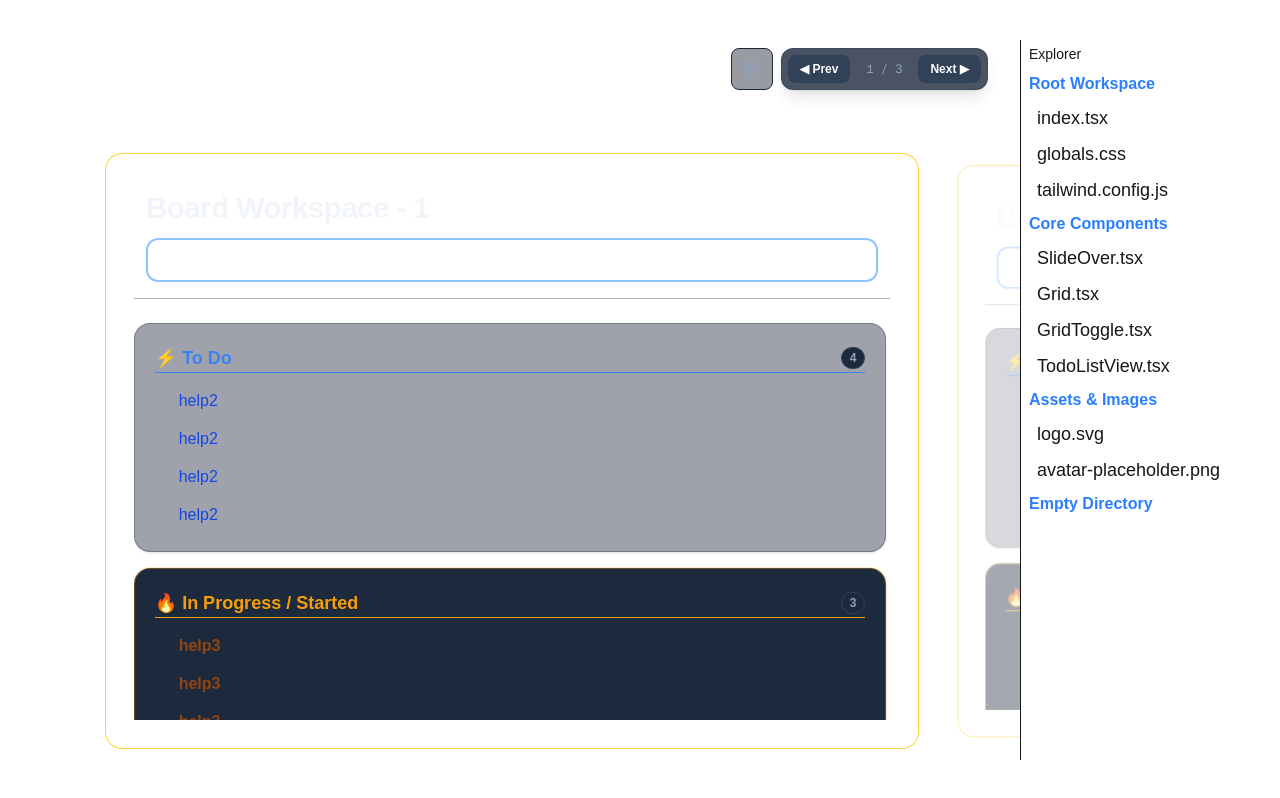
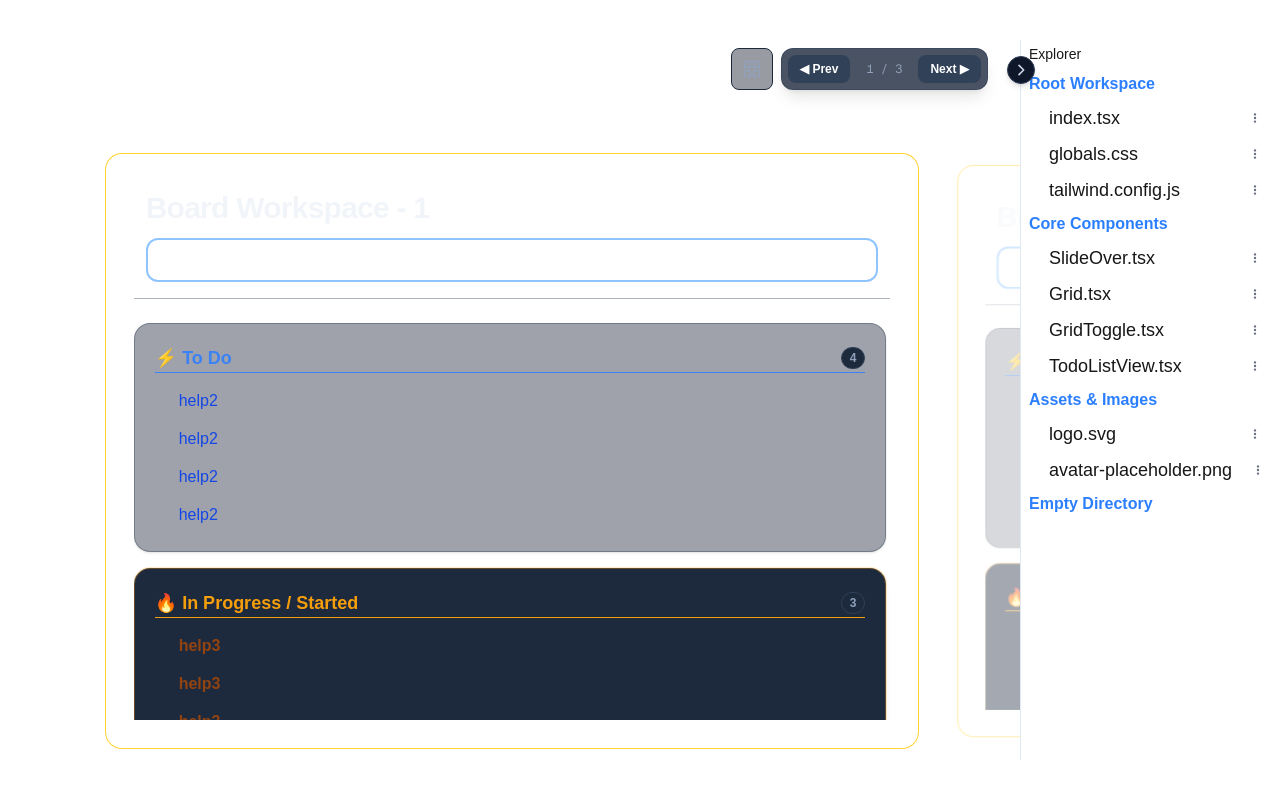
Before and after one commit to raulcs16/productivity-app, a Next.js app: page / in a window 1280 px wide. Built offline with nearby package versions, Linux system fonts and the light colour scheme.

Commit message:
prototype

```diff
--- a/src/apps/TodoListApp.tsx
+++ b/src/apps/TodoListApp.tsx
@@ -4,7 +4,7 @@ import TodoListWorkSpace from "../ui/todolist/TodoListWorkSpace";
 import Explorer from "../ui/flat-directory/Explorer";
 import { FDDirectory } from "@/src/core/flat-directory/directory";
 import { useState } from "react";
-import { dir } from "console";
+import Workspace from "../ui/layout/WorkSpace";
 
 interface TodoListAppProps {
   directories: FDDirectory[];
@@ -54,13 +54,34 @@ export default function TodoListApp(props: TodoListAppProps) {
       })
     );
   }
+  // --- UPDATED METHOD ---
+  function handleTodoAdded(listId: number, task: string) {
+    const newTodo: Todo = {
+      id: Date.now(),
+      task: task,
+      state: todo_state.Ready,
+    };
+    setTodoLists((prevLists) =>
+      prevLists.map((list, index) => {
+        if (index !== listId) return list;
+        return [...list, newTodo];
+      })
+    );
+  }
   return (
     <div className="w-full h-full">
-      <div className="w-full h-full flex overflow-hidden min-w-0">
-        <div className="flex-1 h-full flex flex-col min-w-0 overflow-hidden">
-          <TodoListWorkSpace title="Work" lists={todoLists}></TodoListWorkSpace>
-        </div>
-        <div className="w-64 h-full flex flex-col min-w-0 shrink-0 overflow-hidden border-l">
+      <Workspace
+        workspace={
+          <TodoListWorkSpace
+            title="Work"
+            lists={todoLists}
+            listId={0}
+            onTodoAdded={function (listId: number, task: string): void {
+              handleTodoAdded(listId, task);
+            }}
+          ></TodoListWorkSpace>
+        }
+        sideBar={
           <Explorer
             directories={directories}
             onFileEdit={function (dirId: number, fileId: number): void {
@@ -82,8 +103,8 @@ export default function TodoListApp(props: TodoListAppProps) {
               handleAddNewFile(dirId, fileName);
             }}
           ></Explorer>
-        </div>
-      </div>
+        }
+      ></Workspace>
     </div>
   );
 }
--- /dev/null
+++ b/src/ui/controls/ContextButton.tsx
@@ -0,0 +1,32 @@
+interface ContextButtonProps {
+  onClick: (e: React.MouseEvent<HTMLButtonElement>) => void;
+  children: React.ReactNode;
+}
+
+export default function ContextButton(props: ContextButtonProps) {
+  return (
+    <div className="flex items-center justify-between">
+      {/* Content Area */}
+      <div className="flex-1">{props.children}</div>
+
+      {/* Context Button Container */}
+      <div className="flex items-center justify-center">
+        <button
+          className="flex items-center justify-center rounded-full p-1 text-gray-500 hover:bg-gray-200 dark:hover:bg-gray-700 hover:text-gray-700 dark:hover:text-gray-200 transition-colors duration-150 focus:outline-none focus:ring-2 focus:ring-offset-2 focus:ring-indigo-500"
+          onClick={props.onClick}
+          aria-label="Context menu"
+        >
+          {/* Vertical Three Dots SVG */}
+          <svg
+            className="w-3 h-3"
+            fill="currentColor"
+            viewBox="0 0 20 20"
+            xmlns="http://www.w3.org/2000/svg"
+          >
+            <path d="M10 6a2 2 0 110-4 2 2 0 010 4zM10 12a2 2 0 110-4 2 2 0 010 4zM10 18a2 2 0 110-4 2 2 0 010 4z" />
+          </svg>
+        </button>
+      </div>
+    </div>
+  );
+}
--- a/src/ui/controls/ContextMenu.tsx
+++ b/src/ui/controls/ContextMenu.tsx
@@ -77,7 +77,10 @@ export default function ContextMenu({
       {/* The Menu Canvas Frame */}
       <div
         className="fixed z-50 min-w-[160px] bg-slate-950/95 backdrop-blur-md border border-slate-800 rounded-lg p-1 shadow-xl shadow-black/50 flex flex-col gap-0.5 transform-gpu animate-in fade-in zoom-in-95 duration-100"
-        style={{ top: `${y}px`, left: `${x}px` }}
+        style={{
+          top: `${y}px`,
+          right: `${window.innerWidth - x}px`,
+        }}
       >
         {children}
       </div>
--- a/src/ui/flat-directory/FileDelegate.tsx
+++ b/src/ui/flat-directory/FileDelegate.tsx
@@ -1,3 +1,5 @@
+import ContextButton from "../controls/ContextButton";
+
 interface FileDelegateProps {
   id: number;
   title: string;
@@ -7,7 +9,7 @@ interface FileDelegateProps {
 export default function FileDelegate(props: FileDelegateProps) {
   return (
     <li
-      className=" w-full hover:bg-slate-400 cursor-pointer"
+      className=" w-full hover:bg-slate-400 cursor-pointer px-3"
       onClick={() => {
         props.onSelected(props.id);
       }}
@@ -18,7 +20,22 @@ export default function FileDelegate(props: FileDelegateProps) {
         props.onContextMenu(props.id, e.clientX, e.clientY);
       }}
     >
-      <p className="px-4 py-1 text-lg">{props.title}</p>
+      <ContextButton
+        onClick={(e: React.MouseEvent<HTMLButtonElement>) => {
+          // Left-click on the 3 dots: Position relative to the button itself
+          e.stopPropagation(); // Stop row click from triggering
+
+          const rect = e.currentTarget.getBoundingClientRect();
+
+          // Anchor the menu to the bottom-right corner of the button
+          const menuX = rect.right;
+          const menuY = rect.bottom;
+
+          props.onContextMenu(props.id, menuX, menuY);
+        }}
+      >
+        <p className="px-4 py-1 text-lg truncate">{props.title}</p>
+      </ContextButton>
     </li>
   );
 }
--- a/src/ui/flat-directory/FileView.tsx
+++ b/src/ui/flat-directory/FileView.tsx
@@ -3,6 +3,7 @@ import { FDFile } from "@/src/core/flat-directory/file";
 import FileDelegate from "./FileDelegate";
 import TextInput from "../controls/TextInput";
 import Scrim from "../controls/Scrim";
+import ContextButton from "../controls/ContextButton";
 
 interface FileViewProps {
   id: number;
--- /dev/null
+++ b/src/ui/layout/WorkSpace.tsx
@@ -0,0 +1,81 @@
+"use client";
+
+import React, { useState } from "react";
+
+interface WorkspaceProps {
+  workspace: React.ReactNode;
+  sideBar: React.ReactNode;
+}
+
+export default function Workspace(props: WorkspaceProps) {
+  // Defaulting to true so the user sees their file ecosystem on initial mount
+  const [sideBarOpen, setSideBarOpen] = useState<boolean>(true);
+
+  return (
+    <div className="w-full h-full flex overflow-hidden min-w-0 relative">
+      {/* 1. Main Application Work Canvas Area */}
+      <div className="flex-1 h-full flex flex-col min-w-0 overflow-hidden">
+        {props.workspace}
+      </div>
+
+      {/* 2. Collapsible Sidebar Panel Container */}
+      <div
+        className={`h-full flex flex-col min-w-0 shrink-0 overflow-visible border-l border-slate-200 dark:border-slate-800 transition-all duration-200 ease-in-out relative ${
+          sideBarOpen ? "w-64" : "w-0 border-l-0!"
+        }`}
+      >
+        {/* 🛠️ Floating Toggle Tab Button: Anchored exactly on the left boundary edge */}
+        <button
+          onClick={() => {
+            setSideBarOpen(!sideBarOpen);
+          }}
+          className="absolute top-4 -left-3.5 z-30 flex items-center justify-center w-7 h-7 bg-slate-900 border border-slate-700 hover:bg-slate-800 rounded-full text-slate-300 shadow-md transition-colors focus:outline-none"
+          title={sideBarOpen ? "Hide Sidebar" : "Show Sidebar"}
+        >
+          {sideBarOpen ? (
+            /* Collapse Chevron pointing Right */
+            <svg
+              xmlns="http://www.w3.org/2000/svg"
+              className="w-4 h-4"
+              fill="none"
+              viewBox="0 0 24 24"
+              stroke="currentColor"
+              strokeWidth="2.5"
+            >
+              <path
+                strokeLinecap="round"
+                strokeLinejoin="round"
+                d="M9 5l7 7-7 7"
+              />
+            </svg>
+          ) : (
+            /* Expand Chevron pointing Left */
+            <svg
+              xmlns="http://www.w3.org/2000/svg"
+              className="w-4 h-4"
+              fill="none"
+              viewBox="0 0 24 24"
+              stroke="currentColor"
+              strokeWidth="2.5"
+            >
+              <path
+                strokeLinecap="round"
+                strokeLinejoin="round"
+                d="M15 19l-7-7 7-7"
+              />
+            </svg>
+          )}
+        </button>
+
+        {/* Inner Content Scrim Frame: Prevents text content from bleeding out when width is 0 */}
+        <div
+          className={`w-64 h-full flex flex-col overflow-hidden ${
+            !sideBarOpen && "pointer-events-none opacity-0"
+          }`}
+        >
+          {props.sideBar}
+        </div>
+      </div>
+    </div>
+  );
+}
--- a/src/ui/todolist/TodoListView.tsx
+++ b/src/ui/todolist/TodoListView.tsx
@@ -12,6 +12,7 @@ interface TodoListViewProps {
   id: number;
   title: string;
   todos: Todo[];
+  onTodoAdded: (task: string) => void;
 }
 
 interface TodoListSectionProps {
@@ -36,7 +37,9 @@ export default function TodoListView(props: TodoListViewProps) {
         </h1>
         <TextInput
           onChange={(text) => {}}
-          onEnter={(text) => {}}
+          onEnter={(text) => {
+            props.onTodoAdded(text);
+          }}
           placeHolder="Add Todo's"
         />
       </header>
--- a/src/ui/todolist/TodoListWorkSpace.tsx
+++ b/src/ui/todolist/TodoListWorkSpace.tsx
@@ -9,8 +9,10 @@ import Grid from "../views/Grid";
 import GridToggle from "../controls/GridToggle";
 
 interface TodoListWorkSpaceProps {
+  listId: number;
   lists: Todo[][];
   title: string;
+  onTodoAdded: (listId: number, task: string) => void;
 }
 
 export default function TodoListWorkSpace(props: TodoListWorkSpaceProps) {
@@ -88,6 +90,9 @@ export default function TodoListWorkSpace(props: TodoListWorkSpaceProps) {
                 onItemDoubleClicked={(id, state, lId) =>
                   console.log("Task click:", id)
                 }
+                onTodoAdded={(task: string) =>
+                  props.onTodoAdded(props.listId, task)
+                }
               />
             </HoverCard>
           )}
@@ -109,6 +114,9 @@ export default function TodoListWorkSpace(props: TodoListWorkSpaceProps) {
                 onItemDoubleClicked={(id) => {
                   console.log("task click");
                 }}
+                onTodoAdded={(task: string) =>
+                  props.onTodoAdded(props.listId, task)
+                }
               ></TodoListView>
             </HoverCard>
           )}
--- a/src/ui/views/Grid.tsx
+++ b/src/ui/views/Grid.tsx
@@ -27,7 +27,7 @@ export default function Grid<T>({
             className="w-full sm:w-[calc(50%-12px)] lg:w-[calc(25%-18px)] min-w-[220px] max-w-[320px] flex flex-col justify-start cursor-pointer group"
           >
             {/* 🛠️ Compact Miniature Window: Scales down whatever content is placed inside */}
-            <div className="w-full grow overflow-hidden rounded-lg bg-slate-900/60 p-2 pointer-events-none select-none max-h-1/2">
+            <div className="w-full grow overflow-hidden rounded-lg p-2 pointer-events-none select-none max-h-1/2">
               <div
                 className="w-[133%] h-[133%] origin-top-left scale-[0.75] transform-gpu transition-opacity duration-300"
                 style={{ opacity: isFocused ? 1.0 : 0.5 }}
```
